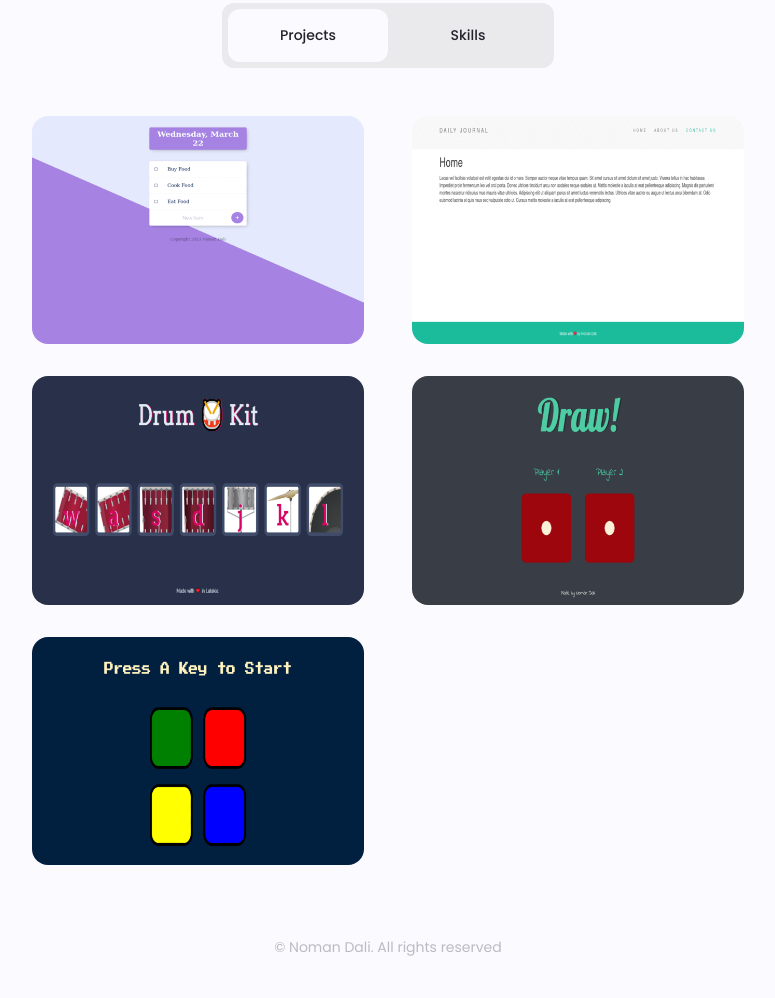
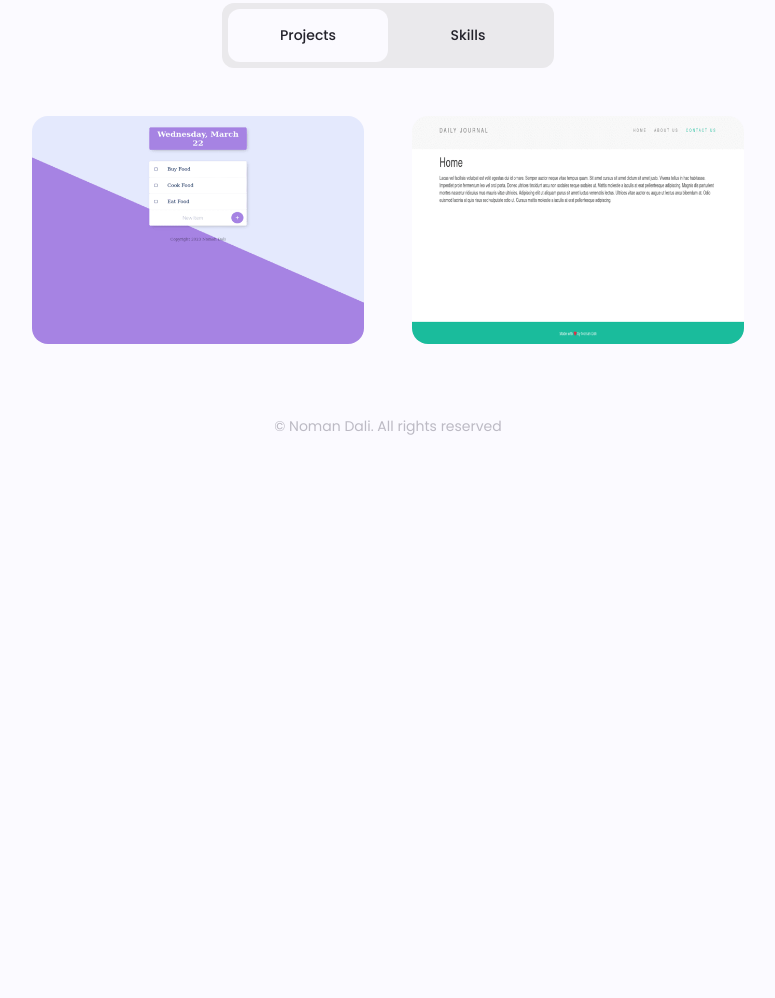
Before and after one commit to Noman-Dali/portfolio, a plain HTML site: page index.html in a window 1280 px wide. Shown: the part 561-1559 px from the top of the page, without its empty margins (252-1027 px from the left). After the commit the page ends 1038 px from the top, so only its background shows below. Drawn offline with nearby package versions, Linux system fonts and the light colour scheme.

Commit message:
Update index.html

```diff
--- a/index.html
+++ b/index.html
@@ -106,7 +106,7 @@
                                 <div>
                                     <span class="projects__subtitle">Web App</span>
                                     <h3 class="projects__title">ToDo List</h3>
-                                    <a href="" class="projects__button button button__small">
+                                    <a href="https://todo-list-7aq5.onrender.com/" class="projects__button button button__small">
                                         <i class="ri-link"></i>
                                     </a>
                                 </div>
@@ -118,42 +118,6 @@
                                 <div>
                                     <span class="projects__subtitle">Website</span>
                                     <h3 class="projects__title">Blog</h3>
-                                    <a href="" class="projects__button button button__small">
-                                        <i class="ri-link"></i>
-                                    </a>
-                                </div>
-                            </div>
-                        </article>
-                        <article class="projects__card">
-                            <img src="assets/img/project3.png" alt="" class="projects__img">
-                            <div class="projects__modal">
-                                <div>
-                                    <span class="projects__subtitle">Web Page</span>
-                                    <h3 class="projects__title">Drum Kit</h3>
-                                    <a href="" class="projects__button button button__small">
-                                        <i class="ri-link"></i>
-                                    </a>
-                                </div>
-                            </div>
-                        </article>
-                        <article class="projects__card">
-                            <img src="assets/img/project4.png" alt="" class="projects__img">
-                            <div class="projects__modal">
-                                <div>
-                                    <span class="projects__subtitle">Browser Game</span>
-                                    <h3 class="projects__title">Dice</h3>
-                                    <a href="" class="projects__button button button__small">
-                                        <i class="ri-link"></i>
-                                    </a>
-                                </div>
-                            </div>
-                        </article>
-                        <article class="projects__card">
-                            <img src="assets/img/project5.png" alt="" class="projects__img">
-                            <div class="projects__modal">
-                                <div>
-                                    <span class="projects__subtitle">Browser Game</span>
-                                    <h3 class="projects__title">Simon</h3>
                                     <a href="" class="projects__button button button__small">
                                         <i class="ri-link"></i>
                                     </a>
```
